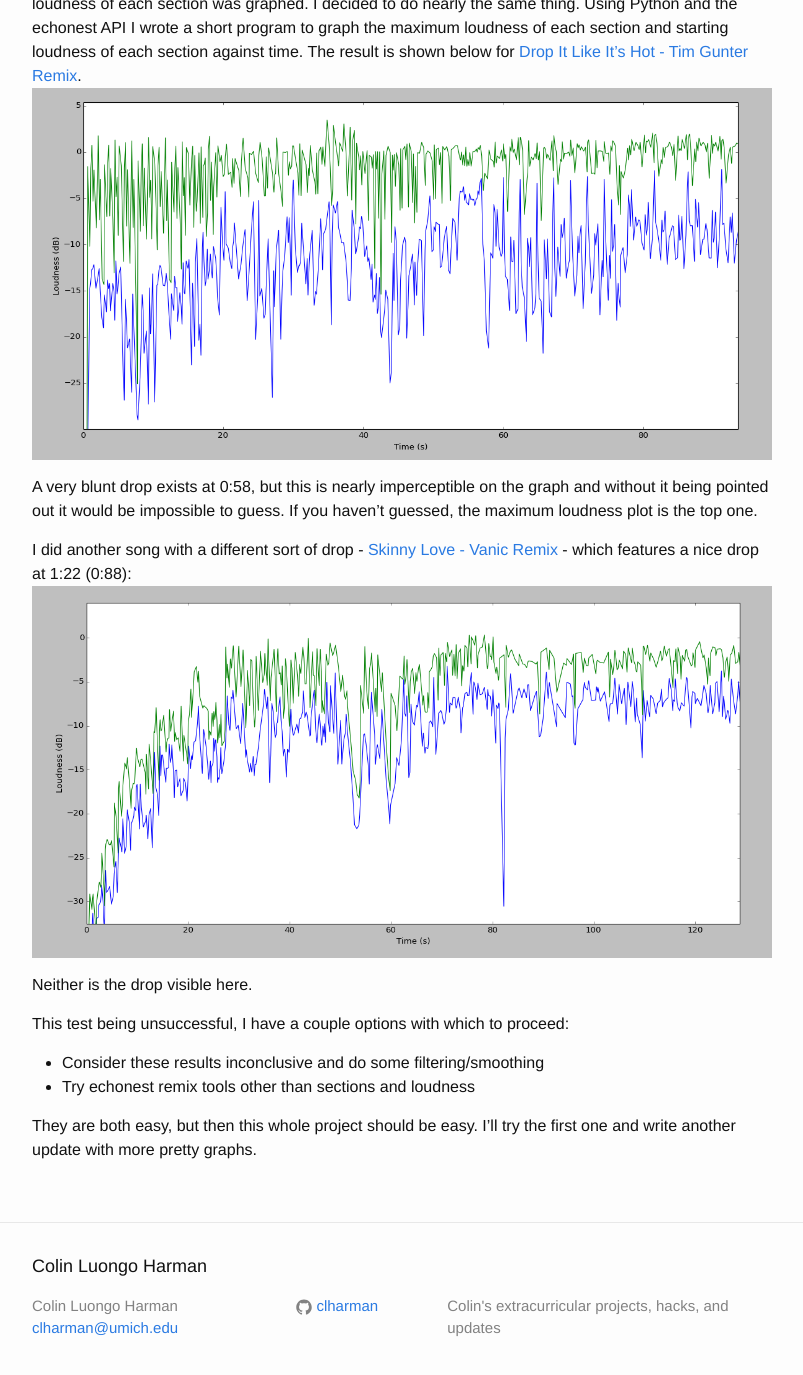
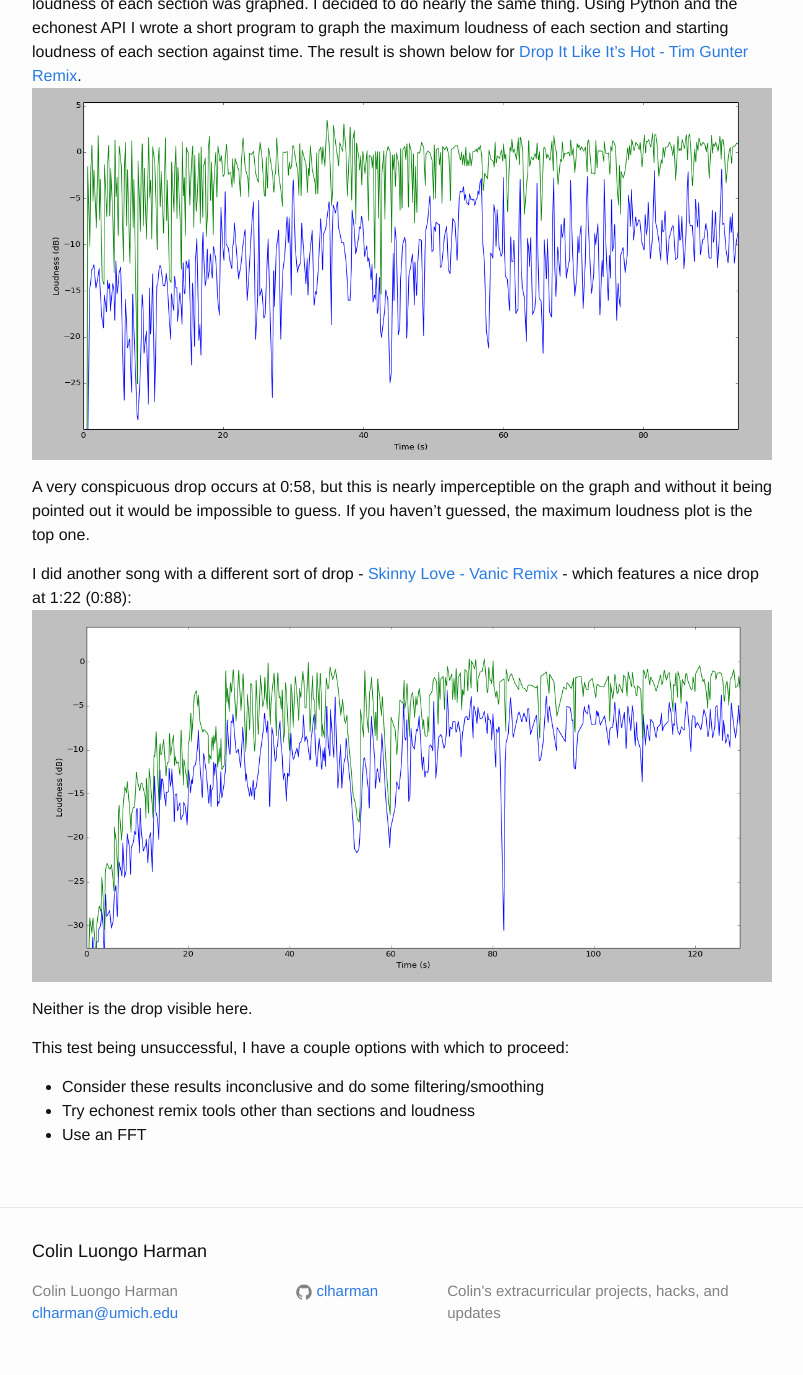
Before and after one commit to clharman/clharman.github.io, a Jekyll site: the page built from _posts/2014-10-02-loudness of music.markdown, in a window 1280 px wide and 1400 px high, scrolled down 463 px. Shown: the top 1375 px of the window, without its empty margins (238-1041 px from the left). Built offline with Jekyll 4.4.1, drawn with Linux system fonts in a browser that asks for light colours.

Commit message:
add rocket post

```diff
--- a/_posts/2014-10-02-loudness of music.markdown
+++ b/_posts/2014-10-02-loudness of music.markdown
@@ -11,7 +11,7 @@ Yes, drops are loud...right?  Maybe not!  Think about it -- when the beat drops,
 I stumbled across the [echonest remix API](http://echonest.github.io/remix/) while looking for, what else, some easy way to analyze sounds.  It's really brilliant; it is able to analyze an mp3 file and then spit out a bunch of technical information about it.  Many cool uses, like automatically remixing songs by 'beats', are linked on the API page and I suggest checking them out (although some of them don't seem to work).  Anyway, it seemed like the perfect tool to help me attain my holy grail of a trivial pursuit.  One of the examples of its use was an analysis of song build-ups, accomplished by simply graphing "loudness" as the song progressed.  The song was broken into "sections", short bits of sound in which the sound is similar, and then the maximum loudness of each section was graphed.  I decided to do nearly the same thing.  Using Python and the echonest API I wrote a short program to graph the maximum loudness of each section and starting loudness of each section against time.  The result is shown below for [Drop It Like It's Hot - Tim Gunter Remix](https://soundcloud.com/timgunter/drop-it-like-its-hot-tim-gunter-remix).
 ![alt text](/dropit.PNG)
 
-A very blunt drop exists at 0:58, but this is nearly imperceptible on the graph and without it being pointed out it would be impossible to guess.  If you haven't guessed, the maximum loudness plot is the top one.
+A very conspicuous drop occurs at 0:58, but this is nearly imperceptible on the graph and without it being pointed out it would be impossible to guess.  If you haven't guessed, the maximum loudness plot is the top one.
 
 I did another song with a different sort of drop - [Skinny Love - Vanic Remix](https://soundcloud.com/djvanic/skinny-love-vanic) - which features a nice drop at 1:22 (0:88):
 ![alt text](/birdy.PNG)
@@ -22,5 +22,4 @@ This test being unsuccessful, I have a couple options with which to proceed:
 
 * Consider these results inconclusive and do some filtering/smoothing
 * Try echonest remix tools other than sections and loudness
-
-They are both easy, but then this whole project should be easy.  I'll try the first one and write another update with more pretty graphs.
+* Use an FFT
```
Also changed, not shown: 4040.jpg (added), equations.PNG (added), inertia.jpg (added), launchval.jpg (added), rocket.jpg (added), 2 other files.
